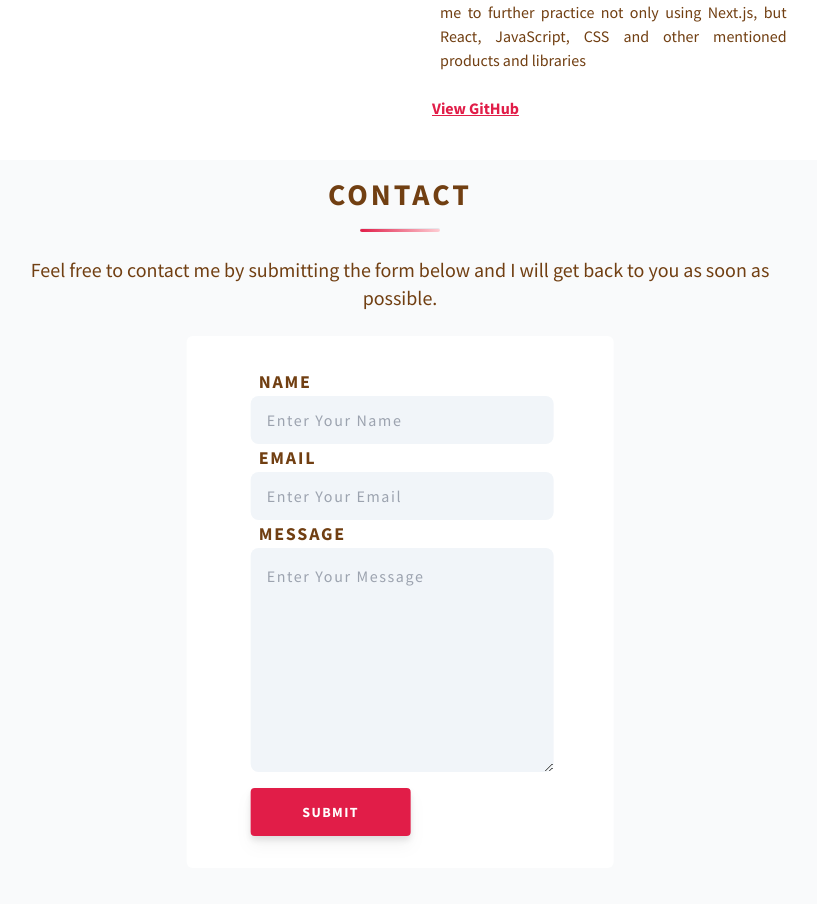
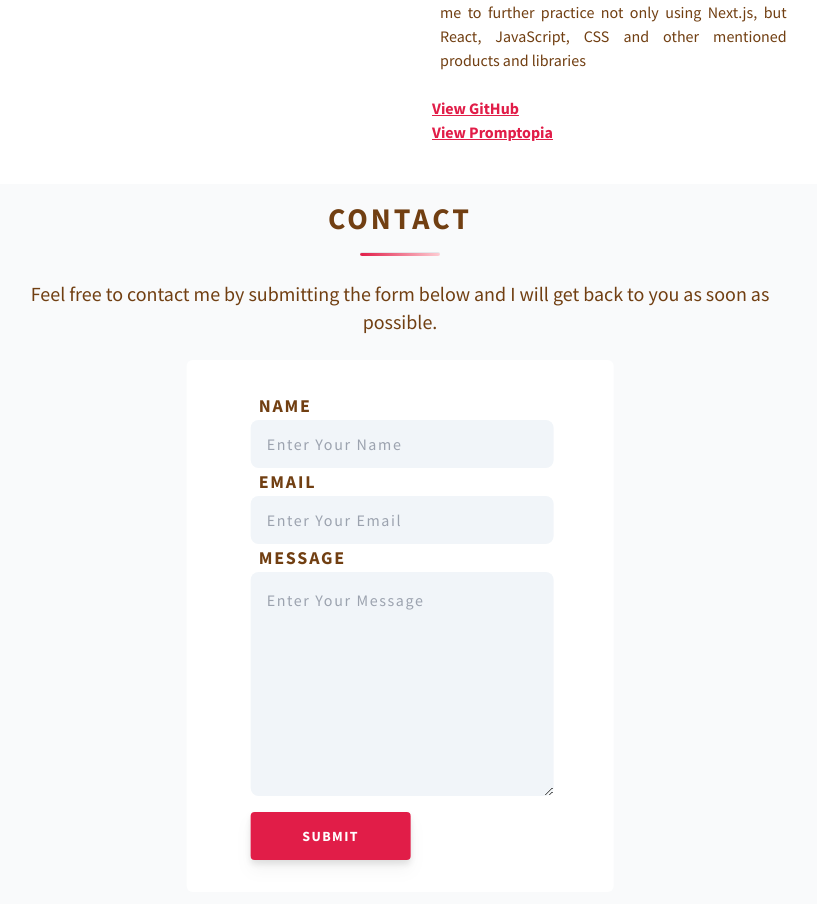
Before and after one commit to rachelspencer/r-spencer-dev-portfolio, a React (Create React App) app: page / in a window 1280 px wide. Shown: the part 4480-5384 px from the top of the page, without its empty margins (240-1057 px from the left). Built offline with nearby package versions, Linux system fonts and the light colour scheme.

Commit message:
add promptopia site link

```diff
--- a/src/section/Projects.js
+++ b/src/section/Projects.js
@@ -40,7 +40,7 @@ function Projects(){
     const paragraph11 =<p>OAuth was used for User Authentication. MongoDB was implemented as a cloud based database and interacted with using the Node.js library Mongoose.  Deployment was managed using Vercel.</p>
     const paragraph12 =<p>So where from here? I plan to use the functionality of this application to build a clone that can be used to store study ‘post-it notes’ on the topics I am currently studying that revolve around frontend software engineering. This clone project will allow me to further practice not only using Next.js, but React, JavaScript, CSS and other mentioned products and libraries</p>
     const hyperlinkPromptGitHub = "https://github.com/rachelspencer/promptopia"
-
+    const hyperlinkPromptSite = "https://promptopia-nu-taupe.vercel.app/"
     return (
         <Panel className='relative bg-white dark:bg-black'>
             <div id="projects-anchor" className="anchor"></div>
@@ -101,6 +101,8 @@ function Projects(){
                         <Info>{paragraph11}</Info>
                         <Info>{paragraph12}</Info>
                          <Anchor href={hyperlinkPromptGitHub}>View GitHub</Anchor>
+                         <br />
+                         <Anchor href={hyperlinkPromptSite}>View Promptopia</Anchor>
                         {/* <Button onClick={handleClick}> VIEW PROJECT</Button> */}
                     </Card>
                 </div>
```
